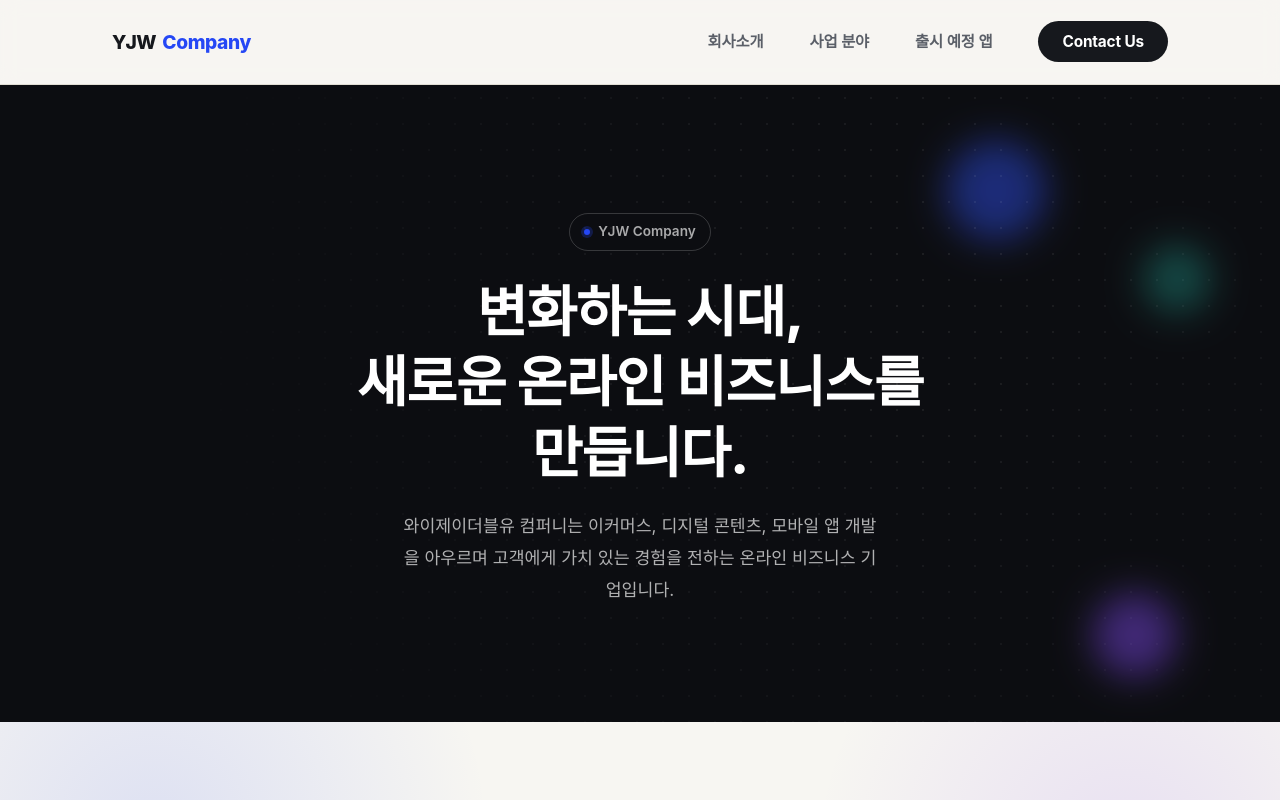
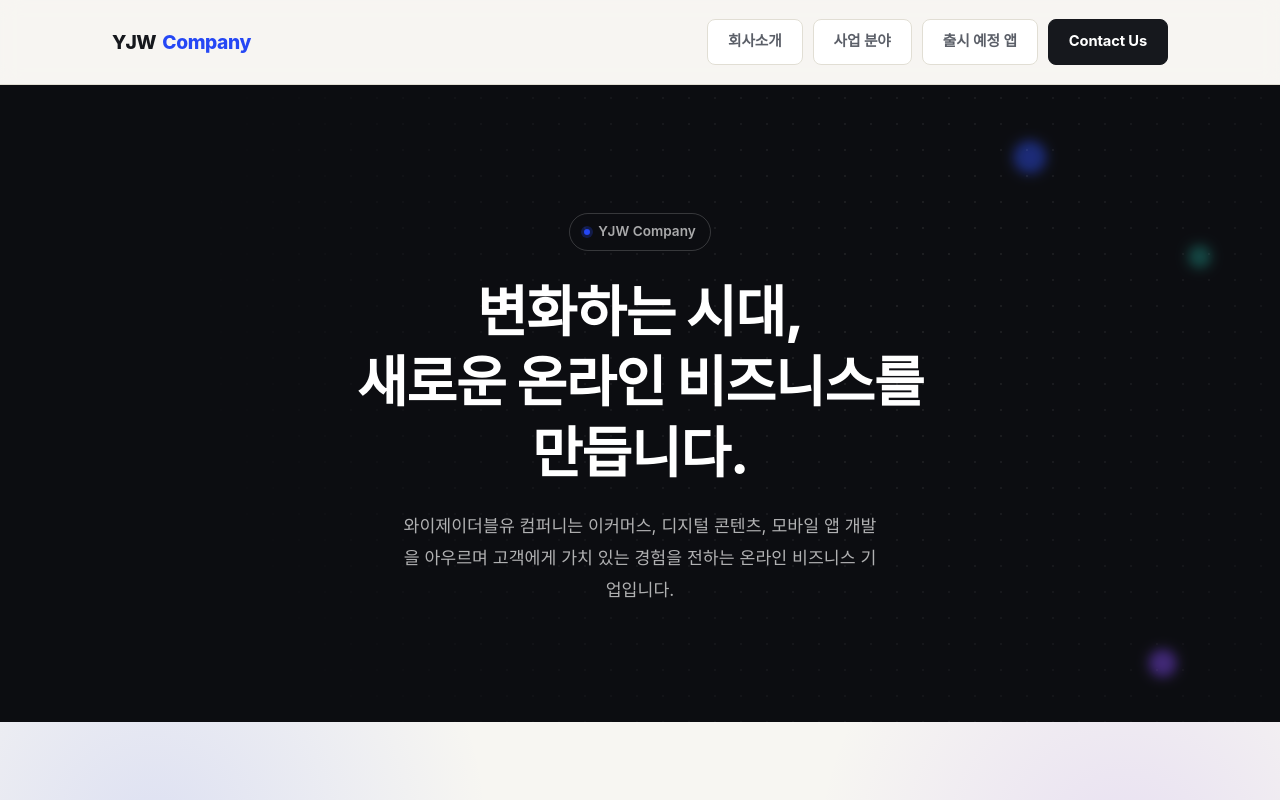
Before and after one commit to yjwco/website, a plain HTML site: page index.html in a window 1280 px wide. Shown: the top 800 px of the page. Drawn offline with Linux system fonts and the light colour scheme; files that its build step writes are made by us from their sources; files whose address does not match are found by name; a web font is replaced by a local one.

Commit message:
Add files via upload

```diff
--- a/style.css
+++ b/style.css
@@ -85,49 +85,45 @@ a { color: inherit; text-decoration: none; }
 .nav-menu {
   display: flex;
   align-items: center;
-  gap: 46px;
+  gap: 10px;
   list-style: none;
   margin: 0;
   padding: 0;
 }
 
 .nav-menu a {
+  display: inline-block;
   position: relative;
   font-weight: 600;
-  font-size: 0.96rem;
+  font-size: 0.92rem;
   color: var(--ink-soft);
-  padding: 8px 0;
+  padding: 10px 20px;
   letter-spacing: -0.01em;
-  transition: color 0.15s ease;
+  border: 1px solid var(--line);
+  border-radius: 8px;
+  background: var(--card);
+  transition: border-color 0.15s ease, color 0.15s ease, background 0.15s ease, transform 0.15s ease;
 }
 
-.nav-menu a::after {
-  content: "";
-  position: absolute;
-  left: 0;
-  right: 0;
-  bottom: 0;
-  height: 2px;
-  background: var(--ink);
-  transform: scaleX(0);
-  transform-origin: left;
-  transition: transform 0.2s ease;
+.nav-menu a:hover {
+  color: var(--ink);
+  border-color: var(--ink);
+  transform: translateY(-1px);
 }
 
-.nav-menu a:hover { color: var(--ink); }
-.nav-menu a:hover::after { transform: scaleX(1); }
-.nav-menu a.active { color: var(--ink); }
-.nav-menu a.active::after { transform: scaleX(1); }
+.nav-menu a.active {
+  color: #fff;
+  background: var(--ink);
+  border-color: var(--ink);
+}
 
 .nav-menu a.btn-cta {
   background: var(--ink);
   color: #fff;
-  padding: 11px 24px;
-  border-radius: 999px;
+  border-color: var(--ink);
   font-weight: 700;
 }
-.nav-menu a.btn-cta::after { display: none; }
-.nav-menu a.btn-cta:hover { background: var(--accent); color: #fff; }
+.nav-menu a.btn-cta:hover { background: var(--accent); border-color: var(--accent); }
 
 .nav-toggle {
   display: none;
@@ -228,15 +224,15 @@ a { color: inherit; text-decoration: none; }
 .hero-glow span {
   position: absolute;
   border-radius: 50%;
-  filter: blur(18px);
+  filter: blur(6px);
   opacity: 0.45;
   mix-blend-mode: screen;
   animation: float 9s ease-in-out infinite;
 }
 
-.hero-glow .g1 { width: 100px; height: 100px; background: var(--commerce); top: 40px; right: 220px; animation-delay: 0s; }
-.hero-glow .g2 { width: 84px; height: 84px; background: var(--content); bottom: 60px; right: 90px; animation-delay: 1.2s; }
-.hero-glow .g3 { width: 68px; height: 68px; background: var(--app); top: 150px; right: 60px; animation-delay: 2.4s; }
+.hero-glow .g1 { width: 33px; height: 33px; background: var(--commerce); top: 40px; right: 220px; animation-delay: 0s; }
+.hero-glow .g2 { width: 28px; height: 28px; background: var(--content); bottom: 60px; right: 90px; animation-delay: 1.2s; }
+.hero-glow .g3 { width: 23px; height: 23px; background: var(--app); top: 150px; right: 60px; animation-delay: 2.4s; }
 
 @keyframes float {
   0%, 100% { transform: translate(0, 0); }
```
